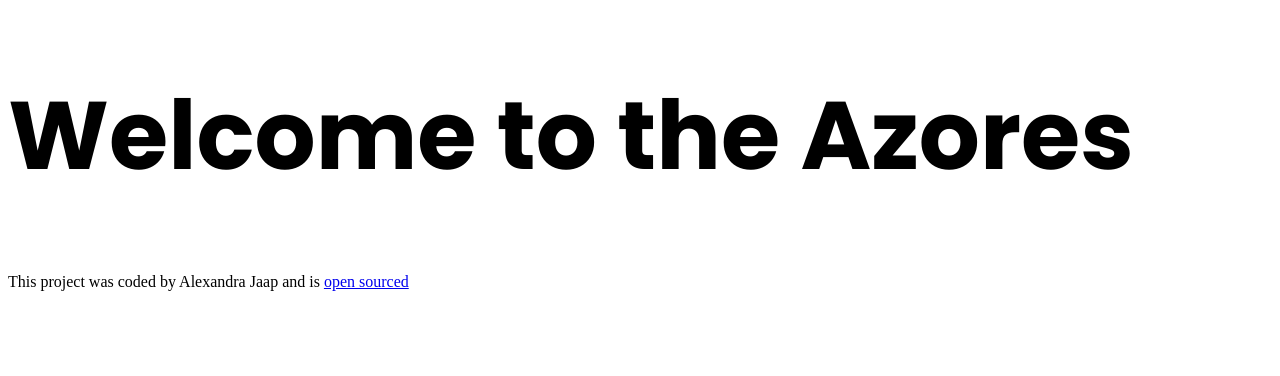
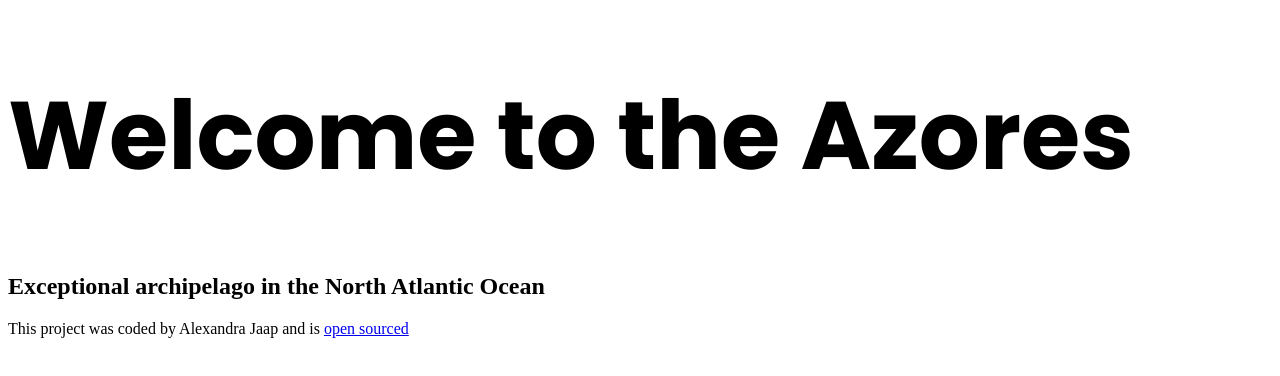
Before and after one commit to AlexandraJaap/Travel-Project, a plain HTML site: page index.html in a window 1280 px wide. Drawn offline with Linux system fonts and the light colour scheme.

Commit message:
Added subtitle to the homepage

```diff
--- a/index.html
+++ b/index.html
@@ -15,6 +15,7 @@
   </head>
   <body>
     <h1>Welcome to the Azores</h1>
+    <h2>Exceptional archipelago in the North Atlantic Ocean</h2>
 
     <footer>
       This project was coded by Alexandra Jaap and is
```
